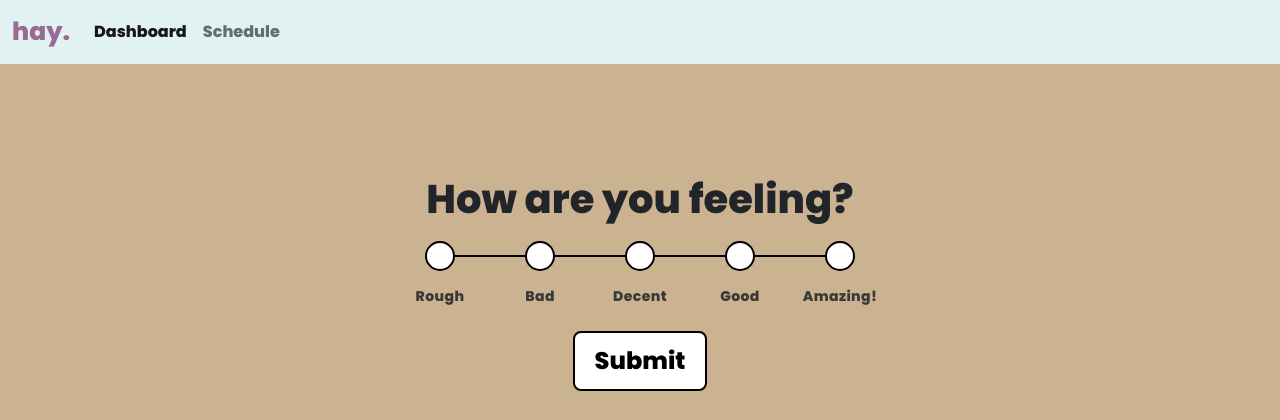
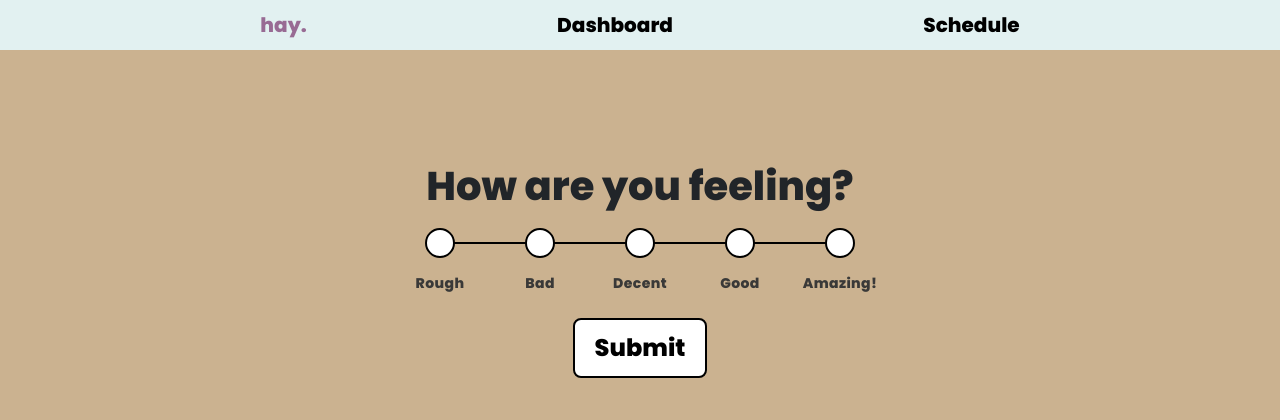
Before and after one commit to QuincyMillerDev/HackUCONN-2022, a Django app: page / in a window 1280 px wide. Shown: the top 420 px of the page. Run offline with Django 4.2, Linux system fonts and the light colour scheme.

Commit message:
navbar rework
custom navbar screw bootstrap this shit bad

```diff
--- a/hay/haysite/static/css/style.css
+++ b/hay/haysite/static/css/style.css
@@ -1,10 +1,32 @@
-.bg-nav {
+.brand {
+    color: #986b94;
+}
+.navbar-custom ul {
+    list-style-type:none;
+    margin:auto;
+    padding:10px;
+    overflow:hidden;
+    font-size:20px;
+    text-align:center;
     background-color:#e2f1f1;
+    width: 100%;
+    display:flex;
+    justify-content: space-evenly;
 }
-
-.navbar-brand {
-    color: #986b94 !important;
-    font-size: 25px;
+.navbar-custom li {
+    display:inline-block;
+    text-align:center;
+    padding:10px 20px;
+    margin:0 30px;
+}
+.navbar-custom li:hover {
+    background-color:#e1eee7;
+    color:#986b94;
+    border-radius: 100px;
+}
+.navbar-custom a.active {
+    background-color:#CBB290;
+    color:#e1eee7;
 }
 
 html, body {
@@ -167,7 +189,7 @@ a {
 }
 a:hover {
     text-decoration: none;
-    color:white;
+    color:#986b94;
 }
 .button-anchor {
     display: inline-block;
--- a/hay/haysite/templates/hay/main.html
+++ b/hay/haysite/templates/hay/main.html
@@ -14,20 +14,13 @@
         <script src="https://cdn.jsdelivr.net/npm/chart.js"></script>
     </head>
     <body>
-        <nav class="navbar navbar-expand-lg navbar-light bg-nav">
-            <div class="container-fluid">
-              <a class="navbar-brand logo" href="{% url 'question' %}">hay.</a>
-              <button class="navbar-toggler" type="button" data-bs-toggle="collapse" data-bs-target="#navbarNavAltMarkup" aria-controls="navbarNavAltMarkup" aria-expanded="false" aria-label="Toggle navigation">
-                <span class="navbar-toggler-icon"></span>
-              </button>
-              <div class="collapse navbar-collapse" id="navbarNavAltMarkup">
-                <div class="navbar-nav">
-                  <a class="nav-link active" aria-current="page" href="{% url 'dashboard' %}">Dashboard</a>
-                  <a class="nav-link" href="{% url 'schedule' %}">Schedule</a>
-                </div>
-              </div>
-            </div>
-          </nav>
+        <div class="navbar-custom">
+          <ul>
+            <a class="brand" href ="{% url 'question' %}">hay.</a>
+            <a href="{% url 'dashboard' %}">Dashboard</a>
+            <a href="{% url 'schedule' %}">Schedule</a>
+          </ul>
+        </div>
           <div class="container">
             {% block content %}
 
```
